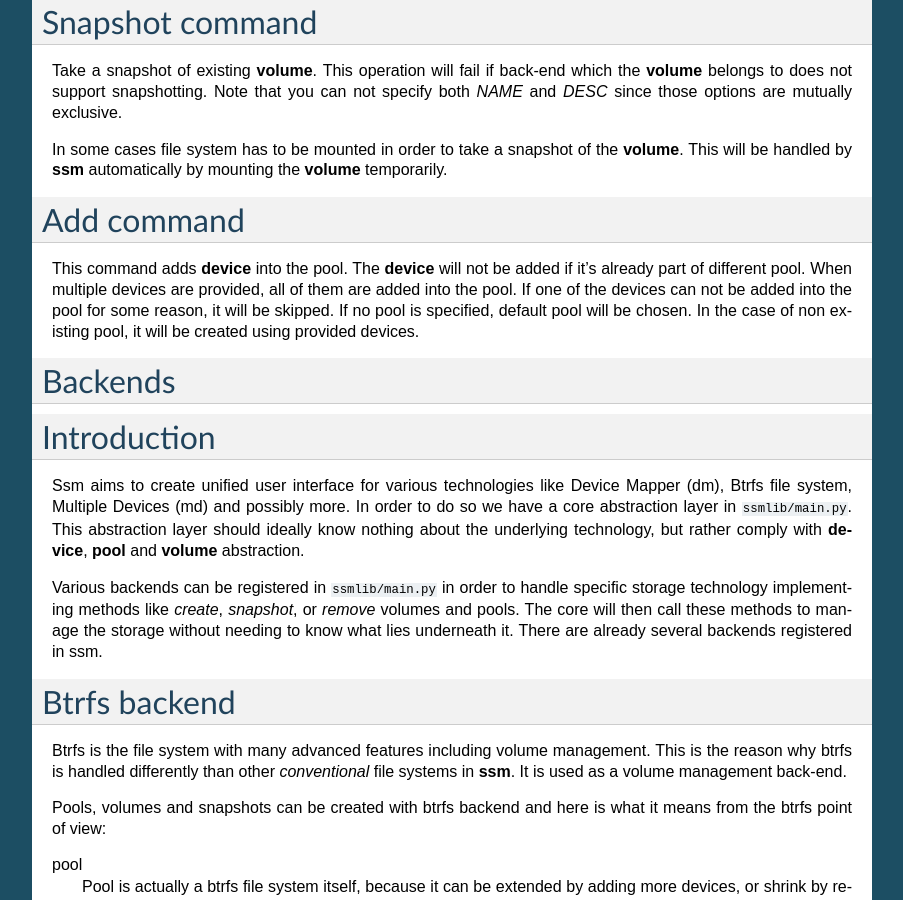
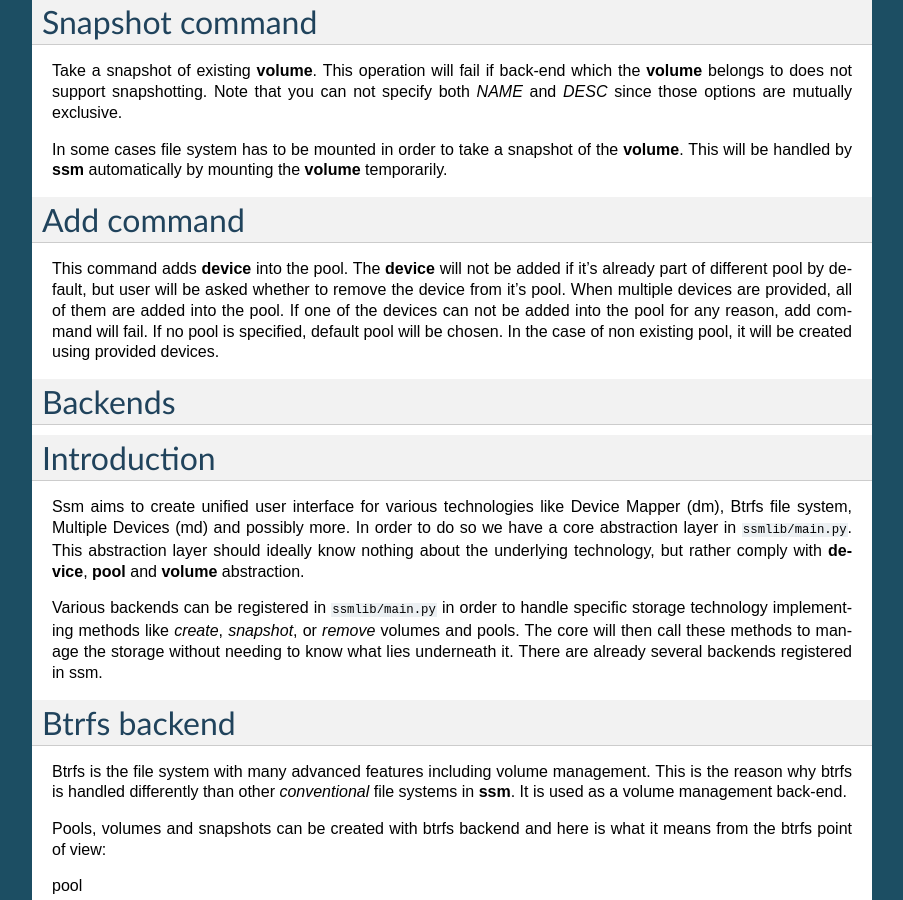
Before and after one commit to system-storage-manager/ssm, a Sphinx documentation site: the page built from doc/readme.rst, in a window 1280 px wide and 900 px high, scrolled down 2721 px. Shown: the whole window, without its empty margins (198-1101 px from the left). Built offline with Sphinx 7.4.7, drawn with Linux system fonts in a browser that asks for light colours.

Commit message:
doc: Update add command description
Signed-off-by: Lukas Czerner <lczerner@redhat.com>

```diff
--- a/doc/src/commands/add.txt
+++ b/doc/src/commands/add.txt
@@ -1,6 +1,7 @@
 This command adds **device** into the pool. The **device** will not be added if
-it's already part of different pool. When multiple devices are provided,
+it's already part of different pool by default, but user will be asked whether
+to remove the device from it's pool. When multiple devices are provided,
 all of them are added into the pool. If one of the devices can not be added
-into the pool for some reason, it will be skipped. If no pool is specified,
+into the pool for any reason, add command will fail. If no pool is specified,
 default pool will be chosen. In the case of non existing pool, it will be
 created using provided devices.
```
Also changed, not shown: 2 other files.
